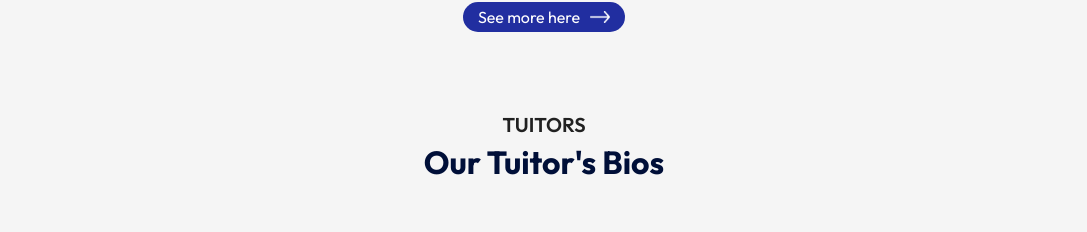
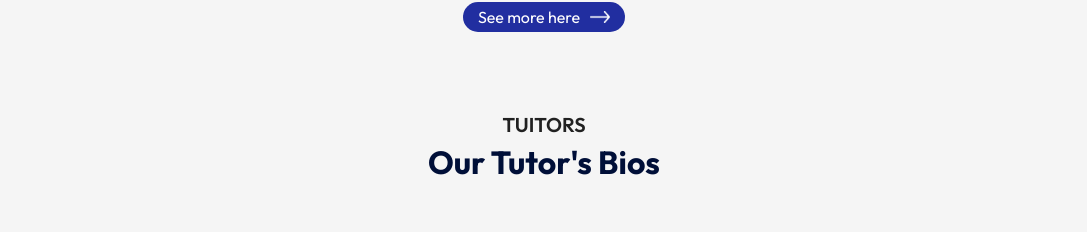
Before and after one commit to CalmaxBenard/cridon-pinnacle, a React (Create React App) app: page / in a window 1280 px wide. Shown: the part 2526-2758 px from the top of the page, without its empty margins (96-1183 px from the left). Built offline with nearby package versions, Linux system fonts and the light colour scheme.

Commit message:
change the title

```diff
--- a/src/App.js
+++ b/src/App.js
@@ -24,7 +24,7 @@ const App = () => {
           <Programs />
           <Title subTitle="Classes" title="Check Our Subjects"/>
           <Courses />
-          <Title subTitle="Tuitors" title="Our Tuitor's Bios"/>
+          <Title subTitle="Tuitors" title="Our Tutor's Bios"/>
           <Tuitors />
           <Title subTitle="Contact Us" title="Get Started"/>
           <Contact />
```
